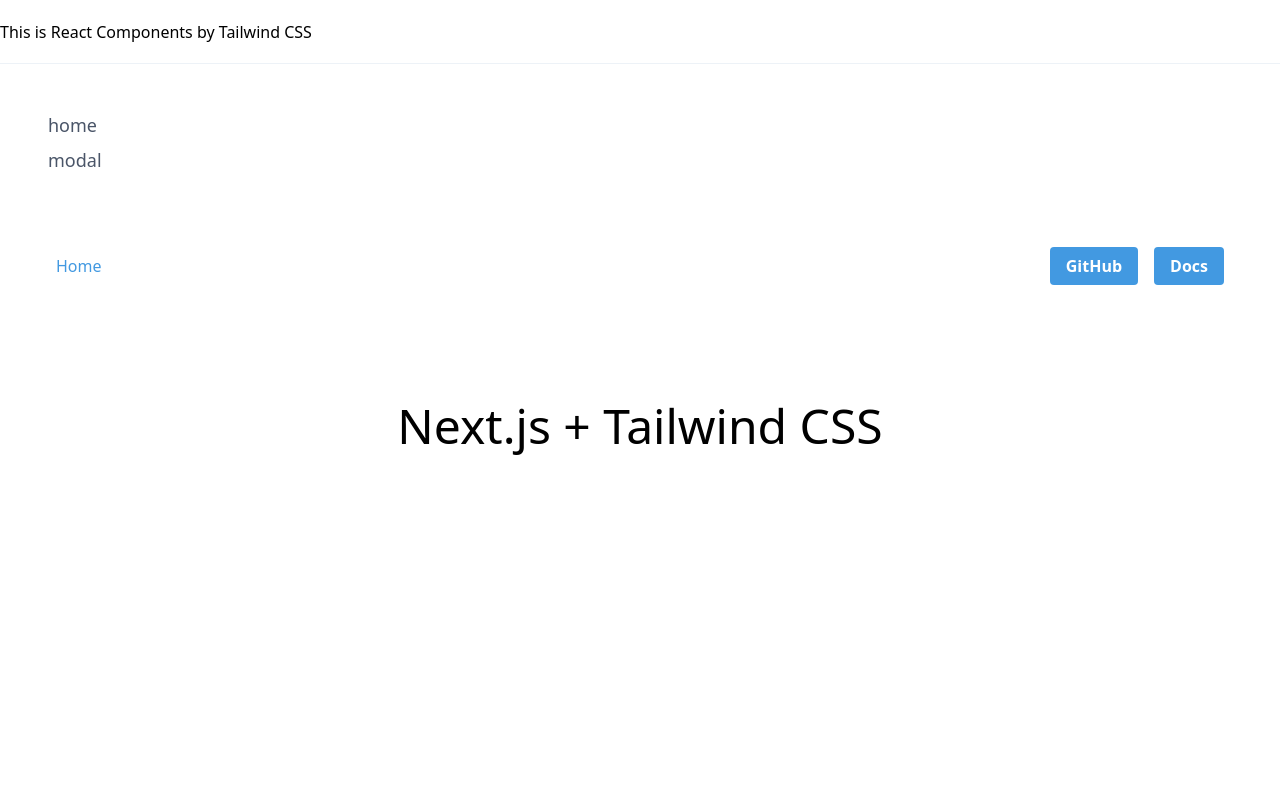
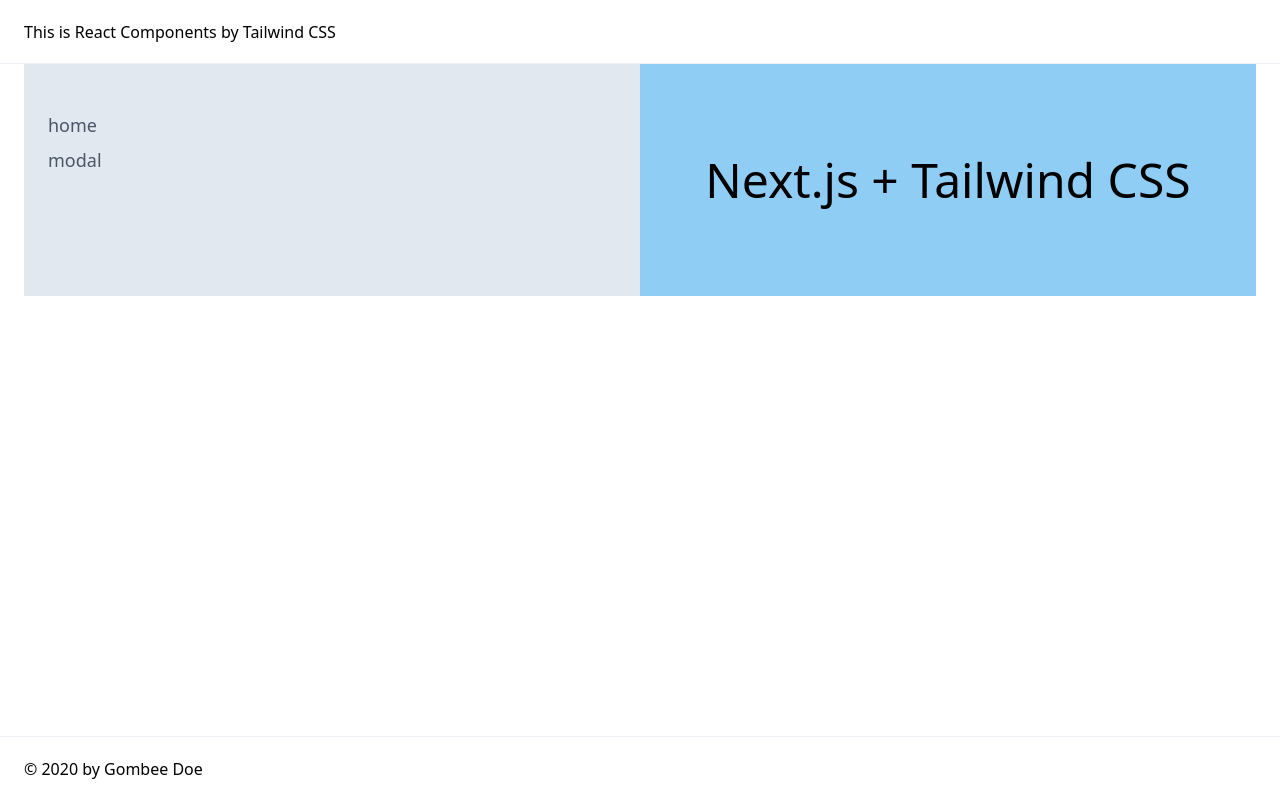
Before and after one commit to gombeedoe/react-basic-ui-tailwindcss, a Next.js app: page / in a window 1280 px wide. Built offline with nearby package versions, Linux system fonts and the light colour scheme.

Commit message:
create haeder/main/footer layout

```diff
--- a/components/nav.js
+++ /dev/null
@@ -1,29 +0,0 @@
-import Link from "next/link";
-
-const links = [
-  { href: "https://github.com/vercel/next.js", label: "GitHub" },
-  { href: "https://nextjs.org/docs", label: "Docs" },
-];
-
-export default function Nav() {
-  return (
-    <nav>
-      <ul className="flex justify-between items-center p-8">
-        <li>
-          <Link href="/">
-            <a className="text-blue-500 no-underline">Home</a>
-          </Link>
-        </li>
-        <ul className="flex justify-between items-center space-x-4">
-          {links.map(({ href, label }) => (
-            <li key={`${href}${label}`}>
-              <a href={href} className="btn-blue no-underline">
-                {label}
-              </a>
-            </li>
-          ))}
-        </ul>
-      </ul>
-    </nav>
-  );
-}
--- /dev/null
+++ b/layouts/footer.tsx
@@ -0,0 +1,14 @@
+export default function Footer() {
+  return (
+    <footer
+      id="footer"
+      className="flex items-center h-16 bg-white border-t border-gray-200"
+    >
+      <div className="w-full max-w-screen-xl relative mx-auto px-6">
+        <div className="flex items-center">
+          <p>© 2020 by Gombee Doe</p>
+        </div>
+      </div>
+    </footer>
+  );
+}
--- a/layouts/header.tsx
+++ b/layouts/header.tsx
@@ -1,7 +1,14 @@
 export default function Header() {
   return (
-    <header className="flex bg-white border-b border-gray-200 fixed top-0 inset-x-0 z-100 h-16 items-center">
-      <div>This is React Components by Tailwind CSS</div>
+    <header
+      id="header"
+      className="flex items-center h-16 bg-white border-b border-gray-200 fixed top-0 inset-x-0 z-10"
+    >
+      <div className="w-full max-w-screen-xl relative mx-auto px-6">
+        <div className="flex items-center">
+          <div>This is React Components by Tailwind CSS</div>
+        </div>
+      </div>
     </header>
   );
 }
--- a/layouts/layout.tsx
+++ b/layouts/layout.tsx
@@ -1,15 +1,21 @@
 import Header from "@/layouts/header";
-import SideNav from "@/layouts/side-nav";
+import SideNavLinks from "@/layouts/side-nav-links";
+import Footer from "@/layouts/footer";
 
 export default function Layout({ children }) {
   return (
     <div>
       <Header />
-      <div className="w-full max-w-screen-xl mx-auto px-6 pt-16">
-        <div className="flex">
-          <SideNav />
-        </div>
-        {children}
+      <div className="flex flex-col min-h-screen">
+        <main className="flex-grow w-full max-w-screen-xl mx-auto px-6 pt-16">
+          <div className="grid grid-cols-2">
+            <div className="bg-gray-300">
+              <SideNavLinks />
+            </div>
+            <div className="bg-blue-300">{children}</div>
+          </div>
+        </main>
+        <Footer />
       </div>
     </div>
   );
--- a/layouts/side-nav.tsx
+++ b/layouts/side-nav-links.tsx
@@ -5,9 +5,12 @@
   { href: "/ui/modal", label: "modal" },
 ];
 
-export default function SideNav() {
+export default function SideNavLinks() {
   return (
-    <nav className="px-6 pt-6 overflow-y-auto text-base lg:text-sm lg:py-12 lg:pl-6 lg:pr-8 sticky?lg:h-(screen-16)">
+    <nav
+      id="side-nav-links"
+      className="px-6 pt-6 overflow-y-auto text-base lg:text-sm lg:py-12 lg:pl-6 lg:pr-8 sticky?lg:h-(screen-16)"
+    >
       {links.map(({ href, label }, index) => (
         <Link href={href} key={`${href}${label}`}>
           <a
--- a/pages/index.js
+++ b/pages/index.js
@@ -1,9 +1,6 @@
-import Nav from "@/components/nav";
-
 export default function IndexPage() {
   return (
     <div>
-      <Nav />
       <div className="py-20">
         <h1 className="text-5xl text-center text-accent-1">
           Next.js + Tailwind CSS
```
